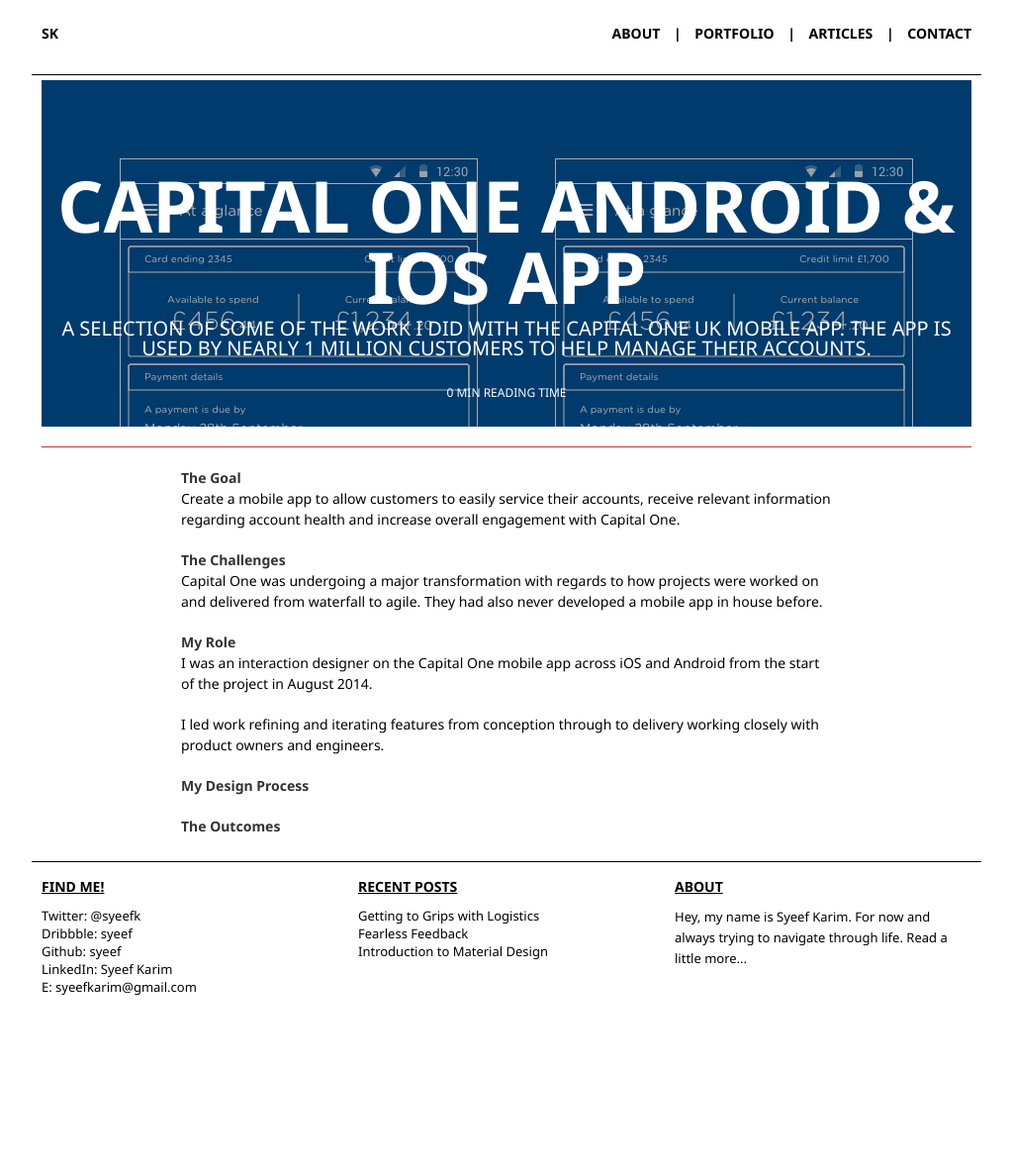
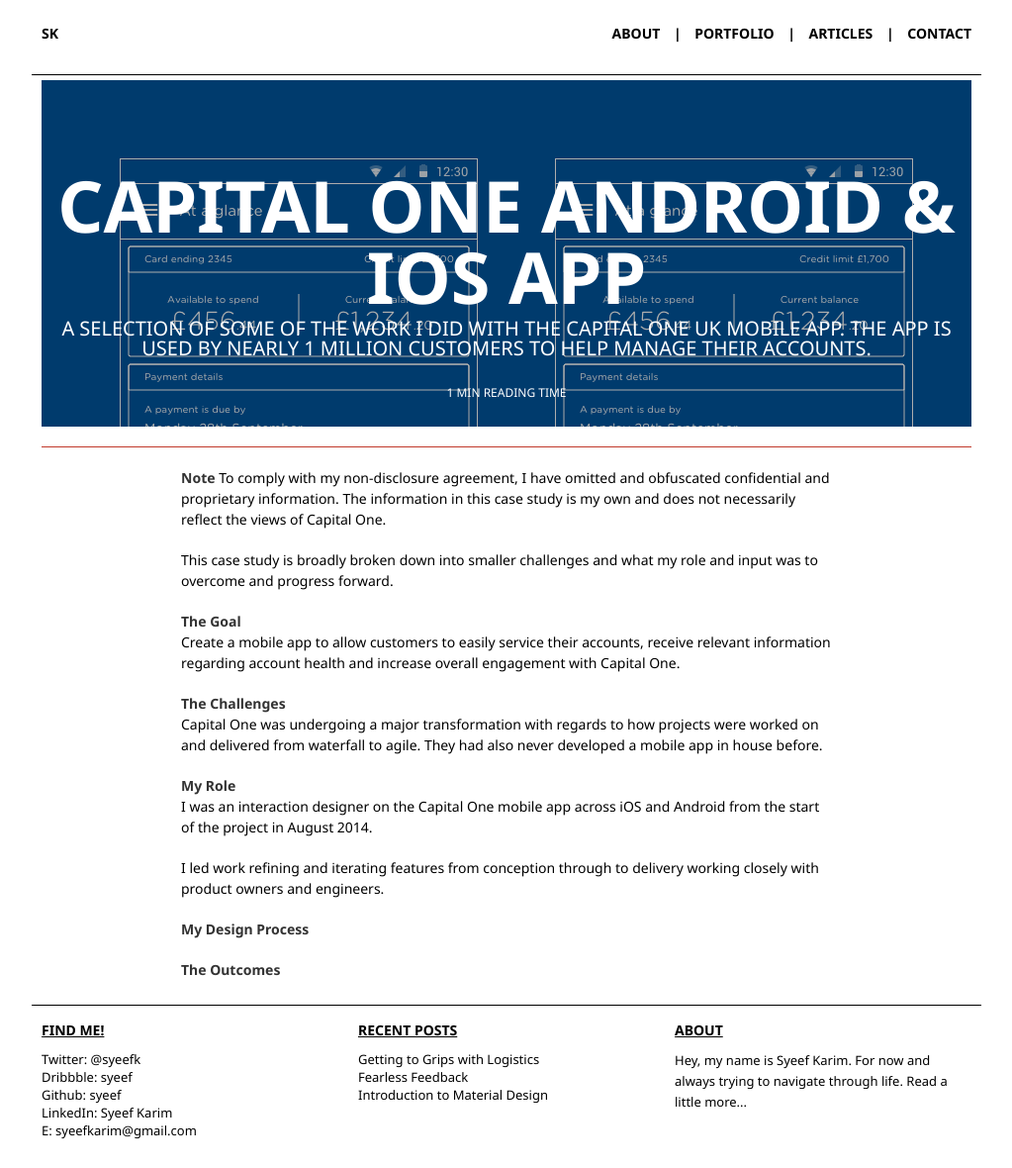
Before and after one commit to syeef/syeefkarim-2016-v0, a Jekyll site: the page built from portfolio/capitalone.md, in a window 1280 px wide. Shown: the whole page at 99% size, without its empty margins (128-1151 px from the left). Built offline with Jekyll 4.4.1, drawn with Linux system fonts in a browser that asks for light colours; before the commit the page ends 1035 px from its top, so only the background shows below that.

Commit message:
update capital one page

```diff
--- a/portfolio/capitalone.md
+++ b/portfolio/capitalone.md
@@ -1,12 +1,17 @@
 ---
 title: Capital One Android & iOS App
 subTitle: A selection of some of the work I did with the Capital One UK Mobile App. The app is used by nearly 1 million customers to help manage their accounts.
-summary: To comply with my non-disclosure agreement, I have omitted and obfuscated confidential and proprietary information. The information in this case study is my own and does not necessarily reflect the views of Capital One.
+summary:
 image: /images/posts/CapitalOneBlueprint.png
 forceHeight: false
 titleColor: white
 layout: post
 ---
+**Note**
+To comply with my non-disclosure agreement, I have omitted and obfuscated confidential and proprietary information. The information in this case study is my own and does not necessarily reflect the views of Capital One.
+
+This case study is broadly broken down into smaller challenges and what my role and input was to overcome and progress forward.
+
 **The Goal**
 Create a mobile app to allow customers to easily service their accounts, receive relevant information regarding account health and increase overall engagement with Capital One.
 
```
